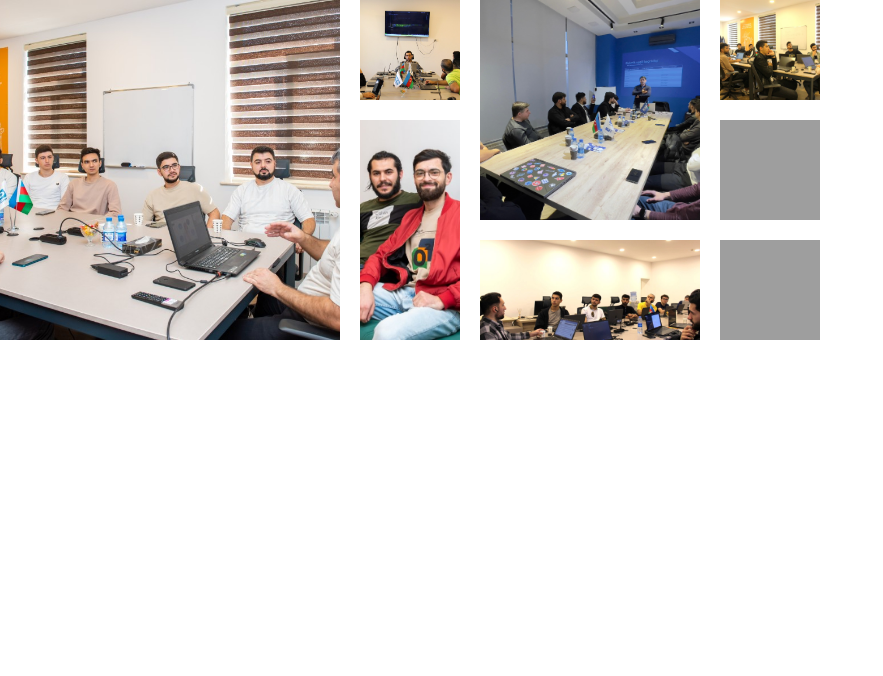
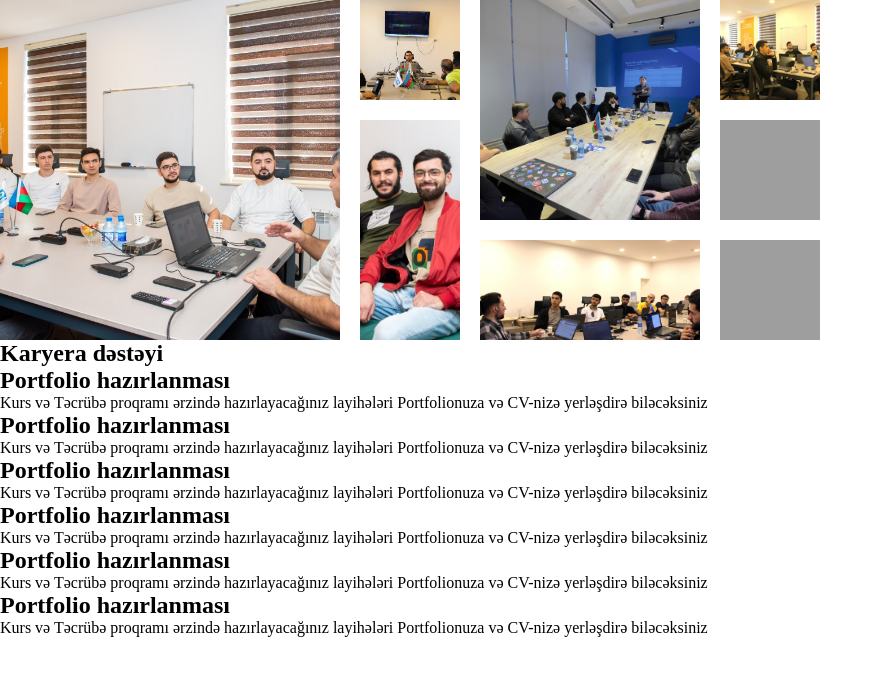
Before and after one commit to m1mmdli56/task18, a plain HTML site: page index.html in a window 1280 px wide. Shown: the whole page, without its empty margins (0-883 px from the left). Drawn offline with Linux system fonts and the light colour scheme; grey boxes are pictures that could not be loaded.

Commit message:
add portfolio sections to index.html

```diff
--- a/index.html
+++ b/index.html
@@ -17,5 +17,50 @@
       <img src="./IMG/img7.jpg" class="box" alt="şəkil" />
       <img src="./IMG/img8.jpg" class="box" alt="şəkil" />
     </div>
+    <h2 class="title">Karyera dəstəyi</h2>
+    <div class="direction">
+      <div class="boxes">
+        <h2 class="boxes-title">Portfolio hazırlanması</h2>
+        <p class="boxes-text">
+          Kurs və Təcrübə proqramı ərzində hazırlayacağınız layihələri
+          Portfolionuza və CV-nizə yerləşdirə biləcəksiniz
+        </p>
+      </div>
+      <div class="boxes">
+        <h2 class="boxes-title">Portfolio hazırlanması</h2>
+        <p class="boxes-text">
+          Kurs və Təcrübə proqramı ərzində hazırlayacağınız layihələri
+          Portfolionuza və CV-nizə yerləşdirə biləcəksiniz
+        </p>
+      </div>
+      <div class="boxes">
+        <h2 class="boxes-title">Portfolio hazırlanması</h2>
+        <p class="boxes-text">
+          Kurs və Təcrübə proqramı ərzində hazırlayacağınız layihələri
+          Portfolionuza və CV-nizə yerləşdirə biləcəksiniz
+        </p>
+      </div>
+      <div class="boxes">
+        <h2 class="boxes-title">Portfolio hazırlanması</h2>
+        <p class="boxes-text">
+          Kurs və Təcrübə proqramı ərzində hazırlayacağınız layihələri
+          Portfolionuza və CV-nizə yerləşdirə biləcəksiniz
+        </p>
+      </div>
+      <div class="boxes">
+        <h2 class="boxes-title">Portfolio hazırlanması</h2>
+        <p class="boxes-text">
+          Kurs və Təcrübə proqramı ərzində hazırlayacağınız layihələri
+          Portfolionuza və CV-nizə yerləşdirə biləcəksiniz
+        </p>
+      </div>
+      <div class="boxes">
+        <h2 class="boxes-title">Portfolio hazırlanması</h2>
+        <p class="boxes-text">
+          Kurs və Təcrübə proqramı ərzində hazırlayacağınız layihələri
+          Portfolionuza və CV-nizə yerləşdirə biləcəksiniz
+        </p>
+      </div>
+    </div>
   </body>
 </html>
```
